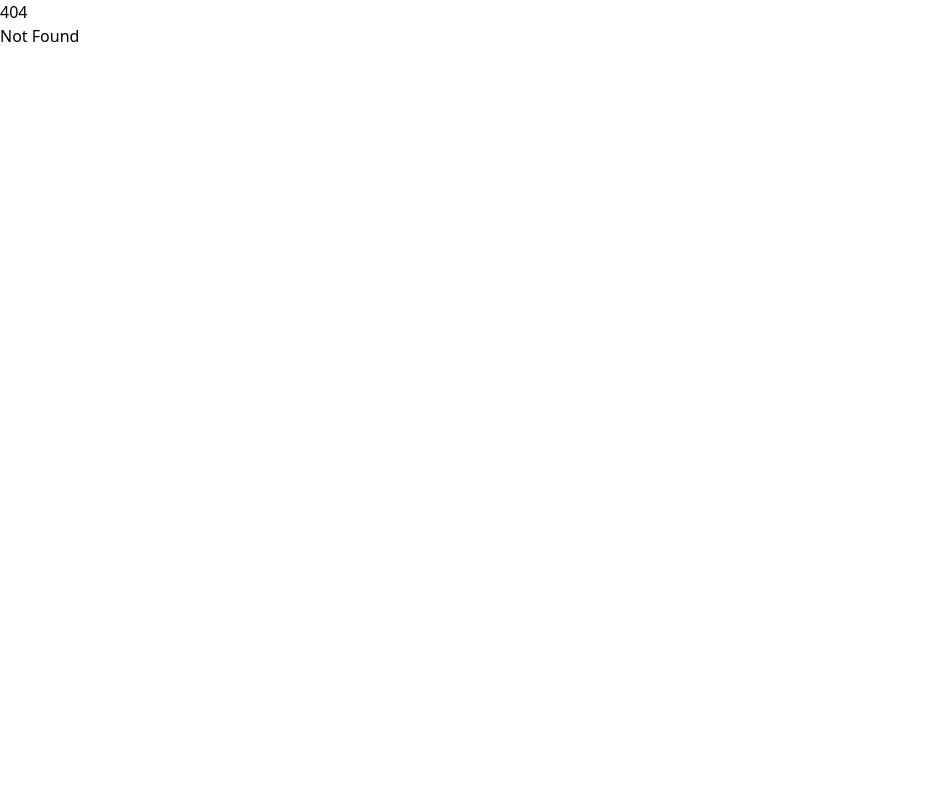
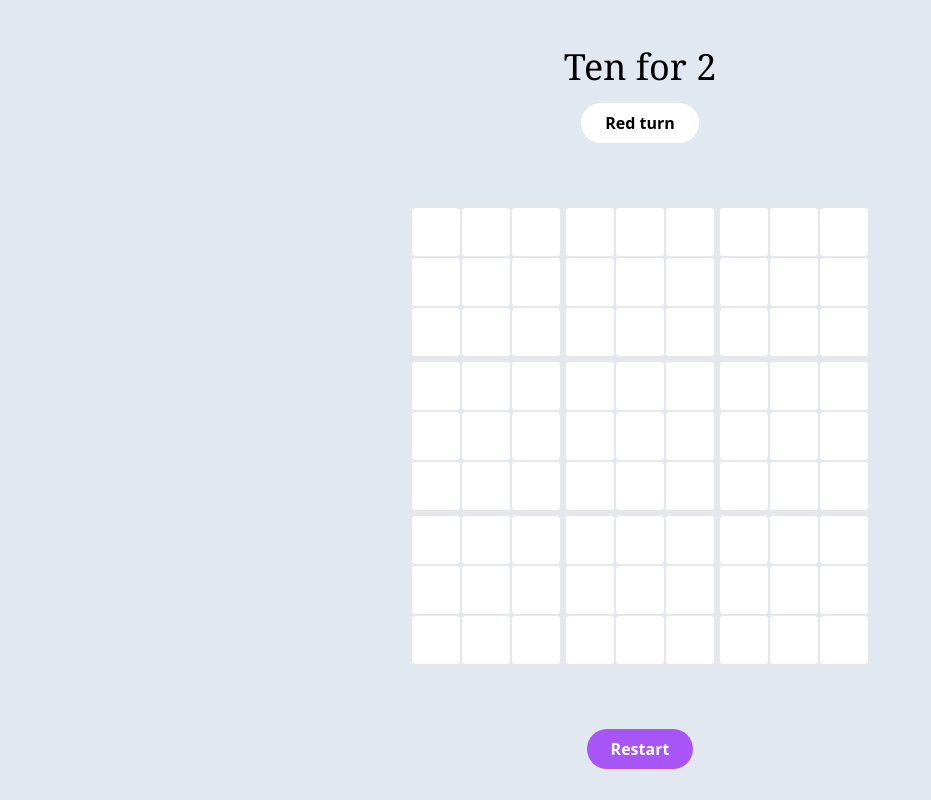
Before and after one commit to yzITI/web, a SvelteKit app: page /ten-local in a window 1280 px wide. Before the commit this address had no page. Shown: the whole page, without its empty margins (0-931 px from the left). Built offline with nearby package versions, Linux system fonts and the light colour scheme.

Commit message:
Basic ten-local

```diff
--- /dev/null
+++ b/src/routes/ten-local/+page.js
@@ -0,0 +1,6 @@
+export function load({ url }) {
+  return {
+    simple: url.searchParams.get('simple'),
+    type: url.searchParams.get('type')
+  }
+}
--- /dev/null
+++ b/src/routes/ten-local/+page.svelte
@@ -0,0 +1,89 @@
+<script>
+  let { data } = $props()
+  const status = ['Draw', 'Red win!', 'Blue win!', 'Yellow win!', 'Red turn', 'Blue turn', 'Yellow turn']
+  let board = $state([]), last = $state(-1), l = $state(1), blocks = $state([]), winner = $state(0), avail = $state([])
+  const type = data.type || 2
+
+  function getAvailable (board, last) {
+    const all = [], b = last % 9
+    for (let i = 0; i < 81; i++) all.push(i)
+    if (last < 0) return all.filter(x => !board[x])
+    const res = all.filter(x => Math.floor(x / 9) === b && !board[x])
+    if (!res.length) return all.filter(x => !board[x])
+    return res
+  }
+
+  function check9 (board, l, s = 0) {
+    const lines = [[0, 1, 2], [3, 4, 5], [6, 7, 8], [0, 3, 6], [1, 4, 7], [2, 5, 8], [0, 4, 7], [2, 4, 6]]
+    for (const li of lines) {
+      if (board[s + li[0]] === l && board[s + li[1]] === l && board[s + li[2]] === l) return true
+    }
+    return false
+  }
+
+  function drop (x) {
+    if (winner || !avail.includes(x)) return
+    board[x] = l
+    last = x
+    const b = Math.floor(x / 9)
+    if (check9(board, l, 9 * b)) { // win the current block
+      if (type == 3) winner = l // win!
+      else { // occupy block & check for win
+        for (let c = 0; c < 9; c++) board[9 * b + c] = l
+        blocks[b] = l
+        if (check9(blocks, l, 0)) winner = l // win!
+      }
+    }
+    if (!winner && !board.filter(v => !v).length) winner = -1
+    if (!winner) l = l % type + 1
+    avail = getAvailable(board, last)
+  }
+
+  function cellColor (x) {
+    const i = Math.floor(x / 9)
+    if (blocks[i] !== 0) return 'opacity-0'
+    if (board[x] === 1) return 'bg-red-400'
+    if (board[x] === 2) return 'bg-blue-500'
+    if (board[x] === 3) return 'bg-yellow-500'
+    if (winner) return 'bg-gray-300'
+    return avail.includes(x) ? 'bg-white' : 'bg-gray-300'
+  }
+  function blockColor (i) {
+    if (blocks[i] === 1) return 'bg-red-400'
+    if (blocks[i] === 2) return 'bg-blue-500'
+    if (blocks[i] === 3) return 'bg-yellow-500'
+    return ''
+  }
+  function restart () {
+    l = 1, winner = 0, last = -1
+    board = new Array(81).fill(0)
+    blocks = new Array(9).fill(0)
+    avail = getAvailable(board, last)
+  }
+  restart()
+</script>
+
+<svelte:head>
+  <title>Ten Tutorial | ITI</title>
+</svelte:head>
+
+<div class="h-screen w-screen bg-slate-200 flex flex-col justify-around items-center">
+  {#if !data.simple}
+    <div class="flex flex-col items-center">
+      <div class="font-serif text-4xl my-4">Ten for {type}</div>
+      <div class="py-2 px-6 rounded-full bg-white font-bold">{winner ? (winner < 0 ? status[0] : status[winner]) : status[l + 3]}</div>
+    </div>
+  {/if}
+  <div class="grid grid-cols-3">
+    {#each {length: 9} as _, i}
+      <div class={'border-2 grid grid-cols-3 rounded overflow-hidden ' + blockColor(i)}>
+        {#each {length: 9} as _, j}
+          <div class={'transition-all p-6 cursor-pointer border rounded ' + cellColor(9 * i + j)} onclick={() => drop(9 * i + j)}></div>
+        {/each}
+      </div>
+    {/each}
+  </div>
+  {#if !data.simple}
+    <button onclick={() => restart()} class="py-2 px-6 rounded-full bg-purple-500 text-white font-bold transition-all hover:shadow-md">Restart</button>
+  {/if}
+</div>
--- a/src/routes/ten-tutorial/+page.svelte
+++ /dev/null
@@ -1,84 +0,0 @@
-<script>
-  const status = ['It turns to player1(red)', 'It turns to player2(blue)', 'It turns to player3(green)', 'Player1 wins', 'Player2 wins', 'Game ends with a draw']
-  let board = $state([]), block = $state(0), choose = $state(1)
-  const type = 2
-  function act (i, j) {
-    if (board[0][0] || board[i][j]) return
-    if ((!checkEnd(board[block])) && block !== 0 && i !== block) return
-    if (board[i][j] === 0) board[i][j] = choose
-    if (board[0][i] === 0 && checkWin(board[i])) board[0][i] = choose
-    choose++
-    if (choose > type) choose = 1
-    if (checkEnd(board[i])) board[i][0] = 1
-    if (type === 2) {
-      let sum = 0
-      for (let c = 1; c < 10; c++) {
-        if (board[c][0]) sum++
-      }
-      if (checkWin(board[0]) || sum === 9) board[0][0] = 1
-    }
-    block = j
-  }
-  function cellColor (i, j) {
-    if (board[0][i] != 0) return 'opacity-0'
-    if (board[i][j] === 1) return 'bg-red-400'
-    if (board[i][j] === 2) return 'bg-blue-500'
-    if (board[i][j] === 3) return 'bg-green-500'
-    if (checkWin(board[0])) return 'bg-gray-300'
-    if ((!checkEnd(board[block])) && block && i !== block) return 'bg-gray-300'
-    return 'bg-white'
-  }
-  function blockColor (i) {
-    if (board[0][i] === 1) return 'bg-red-400'
-    if (board[0][i] === 2) return 'bg-blue-500'
-    if (board[0][i] === 3) return 'bg-green-500'
-    return ''
-  }
-  function checkWin (arr) {
-    for (let p = 1; p < 4; p++) {
-      if (arr[1] === p && arr[5] === p && arr[9] === p) return p
-      if (arr[3] === p && arr[5] === p && arr[7] === p) return p
-      for (let i = 1; i < 8; i += 3) if (arr[i] === p && arr[i+1] === p && arr[i+2] === p) return p
-      for (let i = 1; i < 4; i++) if (arr[i] === p && arr[i+3] === p && arr[i+6] === p) return p
-    }
-    return false
-  }
-  function checkEnd (arr) {
-    if (checkWin(arr)) return true
-    for (let i = 1; i < 10; i++) {
-      if (arr[i] === 0) return false
-    }
-    return true
-  }
-  function restart () {
-    choose = 1, block = 0
-    for (let i = 0; i < 10; i++) {
-      board[i] = []
-      for (let j = 0; j < 10; j++) board[i][j] = 0
-    }
-  }
-  restart()
-</script>
-
-<div>
-  <div class="h-screen w-screen bg-slate-200 flex flex-col justify-around items-center">
-    <div class="font-serif text-3xl">Ten</div>
-    {#if checkWin(board[0])}
-      <div class="py-2 px-3 rounded-full bg-white font-bold">{status[choose + 2]}</div>
-    {:else if checkEnd[board[0]]}
-      <div class="py-2 px-3 rounded-full bg-white font-bold">{status[status.length - 1]}</div>
-    {:else}
-      <div class="py-2 px-3 rounded-full bg-white font-bold">{status[choose - 1]}</div>
-    {/if}
-    <div class="grid grid-cols-3">
-      {#each {length: 9} as _, i}
-        <div class={'border-2 grid grid-cols-3 ' + blockColor(i + 1)}>
-          {#each {length: 9} as _, j}
-            <div class={'all-transition p-6 cursor-pointer border ' + cellColor(i + 1, j + 1)} onclick={() => act(i + 1, j + 1)}></div>
-          {/each}
-        </div>
-      {/each}
-    </div>
-    <button onclick={() => restart()} class="py-2 px-6 rounded-full bg-purple-500 text-white font-bold all-transition hover:shadow-md">Restart</button>
-  </div>
-</div>
```
Also changed, not shown: src/lib/components/TenBoard.svelte (renamed from src/lib/components/SmileIcon.svelte).
